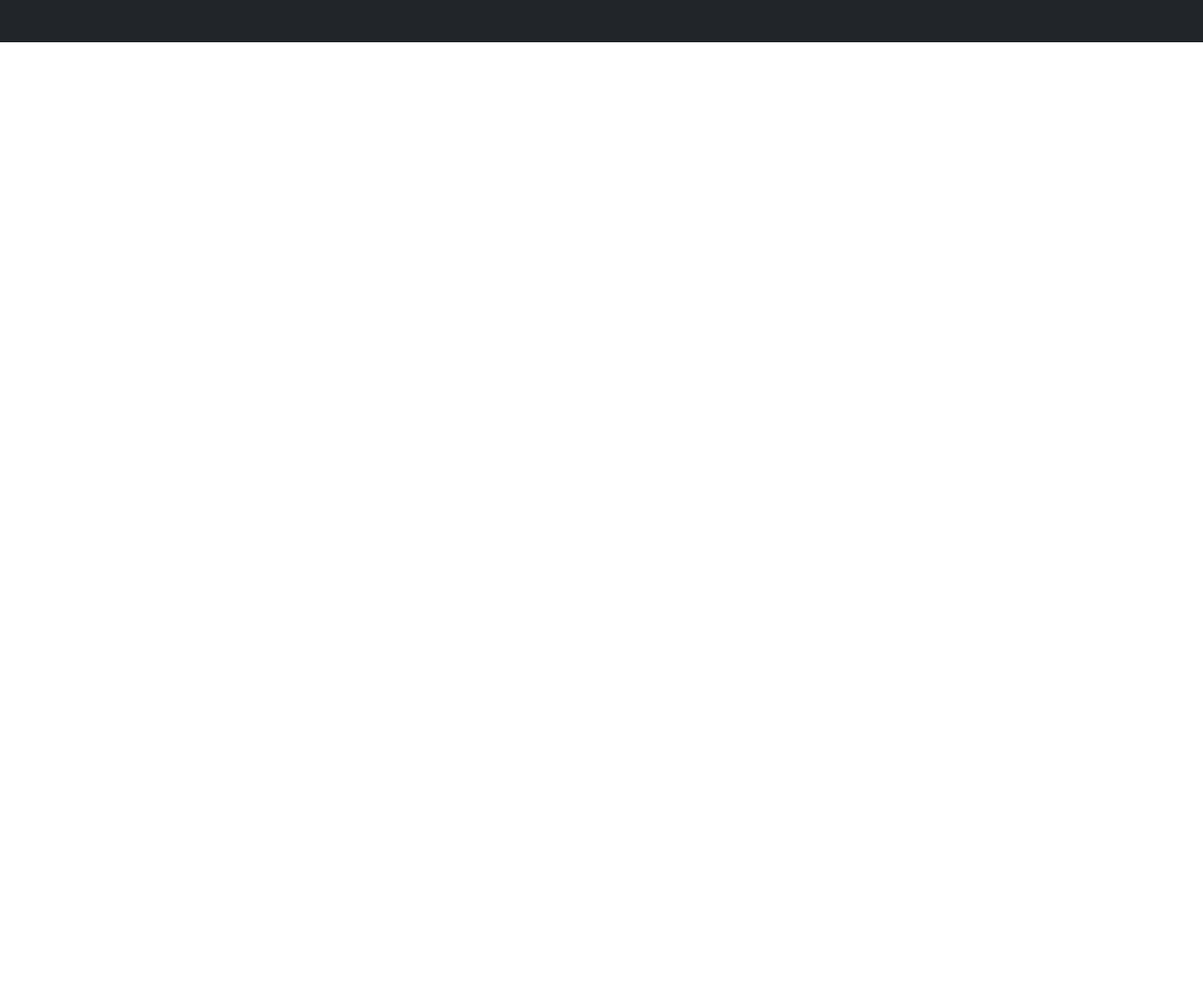
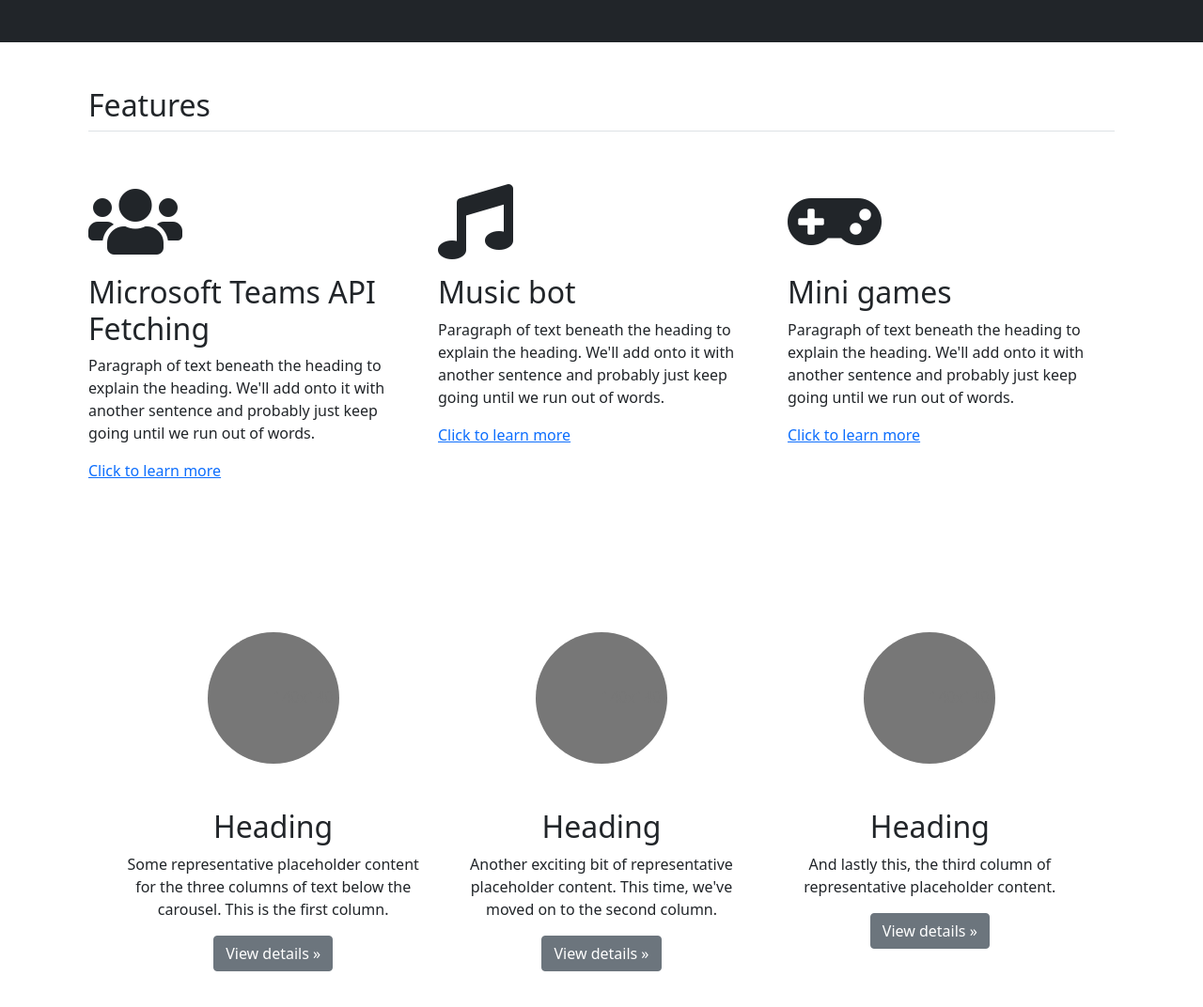
Before and after one commit to JakobDanielsen/Disaster-discord-bot-, a plain HTML site: page index.html in a window 1280 px wide. Shown: the part 520-1592 px from the top of the page at 94% size. Before the commit the page ends 800 px from the top, so only its background shows below. Drawn offline with nearby package versions, Linux system fonts and the light colour scheme.

Commit message:
css and html patch

```diff
--- a/index.html
+++ b/index.html
@@ -9,6 +9,7 @@
     <!-- JavaScript Bundle with Popper -->
     <script src="https://cdn.jsdelivr.net/npm/bootstrap@5.1.3/dist/js/bootstrap.bundle.min.js" integrity="sha384-ka7Sk0Gln4gmtz2MlQnikT1wXgYsOg+OMhuP+IlRH9sENBO0LRn5q+8nbTov4+1p" crossorigin="anonymous"></script>
     <link rel="stylesheet" href="https://pro.fontawesome.com/releases/v5.10.0/css/all.css" integrity="sha384-AYmEC3Yw5cVb3ZcuHtOA93w35dYTsvhLPVnYs9eStHfGJvOvKxVfELGroGkvsg+p" crossorigin="anonymous"/>
+    <link rel="stylesheet" href="styles.css">
 </head>
 <body>
 
@@ -17,7 +18,7 @@
         <div class="container">
             <header class="d-flex flex-wrap justify-content-center py-3 mb-4 border-bottom">
               <a href="/" class="d-flex align-items-center mb-3 mb-md-0 me-md-auto text-dark text-decoration-none">
-                <i class="fas fa-key"></i>
+                <i class="fas fa-key px-2"></i>
                 <span class="fs-4">Conceive Bot</span>
               </a>
 
@@ -49,5 +50,63 @@
       </div>
 
     </section>
+
+    <section id="features">
+        <div class="container px-4 py-5" id="featured-3">
+            <h2 class="pb-2 border-bottom">Features</h2>
+            <div class="row g-4 py-5 row-cols-1 row-cols-lg-3">
+              <div class="feature col">
+                <i class="fas fa-users fa-5x mb-3"></i>
+                <h2>Microsoft Teams API Fetching</h2>
+                <p>Paragraph of text beneath the heading to explain the heading. We'll add onto it with another sentence and probably just keep going until we run out of words.</p>
+                <a href="#" class="icon-link">
+                  Click to learn more
+                </a>
+              </div>
+              <div class="feature col">
+                <i class="fas fa-music fa-5x mb-3"></i>
+                <h2>Music bot</h2>
+                <p>Paragraph of text beneath the heading to explain the heading. We'll add onto it with another sentence and probably just keep going until we run out of words.</p>
+                <a href="#" class="icon-link">
+                  Click to learn more
+                </a>
+              </div>
+              <div class="feature col">
+                <i class="fas fa-gamepad fa-5x mb-3"></i>
+                <h2>Mini games</h2>
+                <p>Paragraph of text beneath the heading to explain the heading. We'll add onto it with another sentence and probably just keep going until we run out of words.</p>
+                <a href="#" class="icon-link">
+                  Click to learn more
+                </a>
+              </div>
+            </div>
+          </div>
+    </section>
+
+    <section id="car" class="text-center">
+        <div class="row">
+            <div class="col-lg-4">
+              <svg class="mb-5 bd-placeholder-img rounded-circle" width="140" height="140" xmlns="http://www.w3.org/2000/svg" role="img" aria-label="Placeholder: 140x140" preserveAspectRatio="xMidYMid slice" focusable="false"><title>Placeholder</title><rect width="100%" height="100%" fill="#777"></rect><text x="50%" y="50%" fill="#777" dy=".3em">140x140</text></svg>
+
+              <h2>Heading</h2>
+              <p>Some representative placeholder content for the three columns of text below the carousel. This is the first column.</p>
+              <p><a class="btn btn-secondary" href="#">View details »</a></p>
+            </div><!-- /.col-lg-4 -->
+            <div class="col-lg-4">
+              <svg class="mb-5 bd-placeholder-img rounded-circle" width="140" height="140" xmlns="http://www.w3.org/2000/svg" role="img" aria-label="Placeholder: 140x140" preserveAspectRatio="xMidYMid slice" focusable="false"><title>Placeholder</title><rect width="100%" height="100%" fill="#777"></rect><text x="50%" y="50%" fill="#777" dy=".3em">140x140</text></svg>
+
+              <h2>Heading</h2>
+              <p>Another exciting bit of representative placeholder content. This time, we've moved on to the second column.</p>
+              <p><a class="btn btn-secondary" href="#">View details »</a></p>
+            </div><!-- /.col-lg-4 -->
+            <div class="col-lg-4">
+              <svg class="mb-5 bd-placeholder-img rounded-circle" width="140" height="140" xmlns="http://www.w3.org/2000/svg" role="img" aria-label="Placeholder: 140x140" preserveAspectRatio="xMidYMid slice" focusable="false"><title>Placeholder</title><rect width="100%" height="100%" fill="#777"></rect><text x="50%" y="50%" fill="#777" dy=".3em">140x140</text></svg>
+
+              <h2>Heading</h2>
+              <p>And lastly this, the third column of representative placeholder content.</p>
+              <p><a class="btn btn-secondary" href="#">View details »</a></p>
+            </div><!-- /.col-lg-4 -->
+          </div>
+    </section>
 </body>
 </html>
--- a/styles.css
+++ b/styles.css
@@ -0,0 +1,3 @@
+#car {
+    margin: 5% 10% 5% 10%;
+}
```
